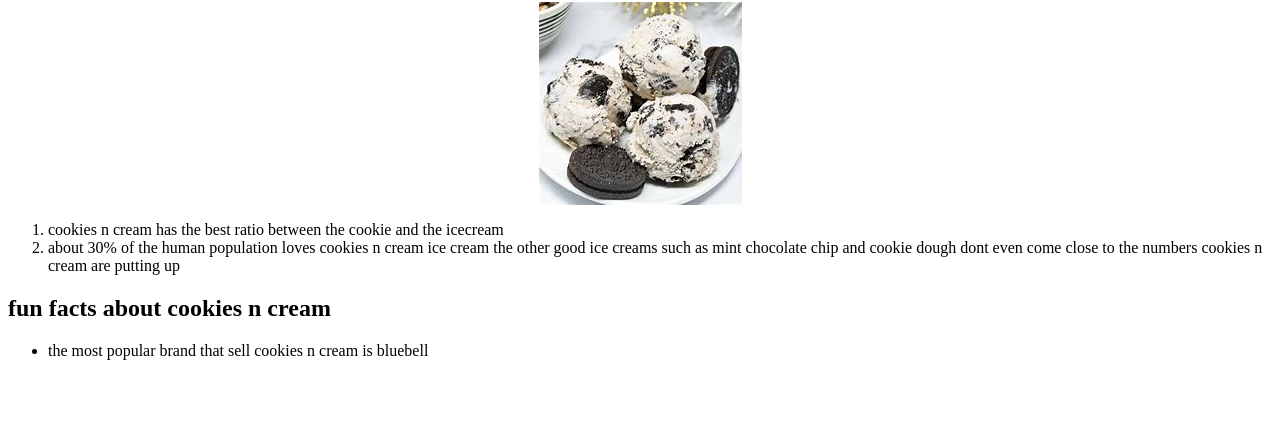
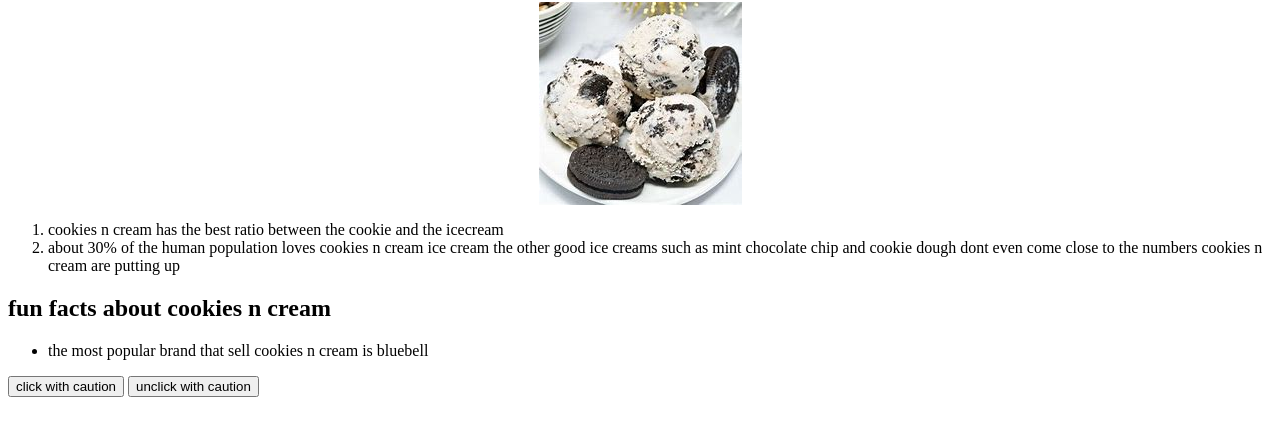
Before and after one commit to ashgold123/google-, a plain HTML site: page index.html in a window 1280 px wide. Shown: the part 64-500 px from the top of the page. Drawn offline with Linux system fonts and the light colour scheme.

Commit message:
Add files via upload

```diff
--- a/index.html
+++ b/index.html
@@ -31,5 +31,18 @@
         the most popular brand that sell cookies n cream is bluebell
     </li>
 </ul>
+<button onclick="shibudidyskibuddy()">
+    click with caution
+</button>
+<button onclick="iyyuvyurfbiubeuiewgweifeuighgieugeuihewugihguih()">
+    unclick with caution
+</button>
+<script>
+    function shibudidyskibuddy() {
+        document.body.style.backgroundColor="orange"
+    }function iyyuvyurfbiubeuiewgweifeuighgieugeuihewugihguih () {
+        document.body.style.backgroundColor="white"
+    }
+</script>
     </body>
 </html>
```
